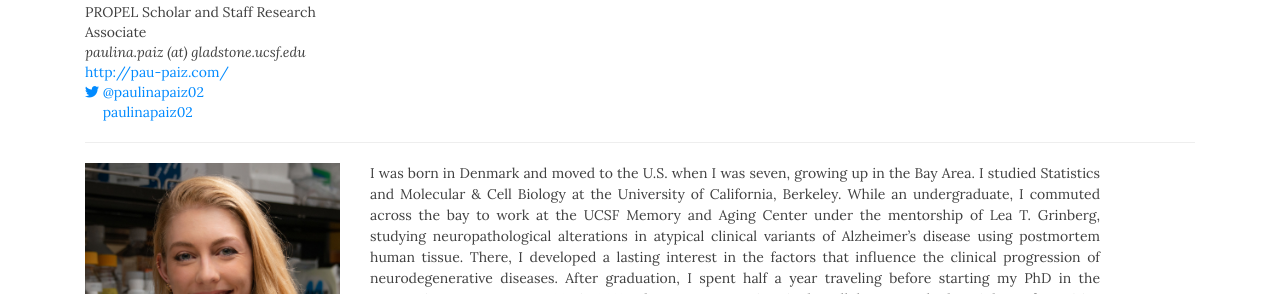
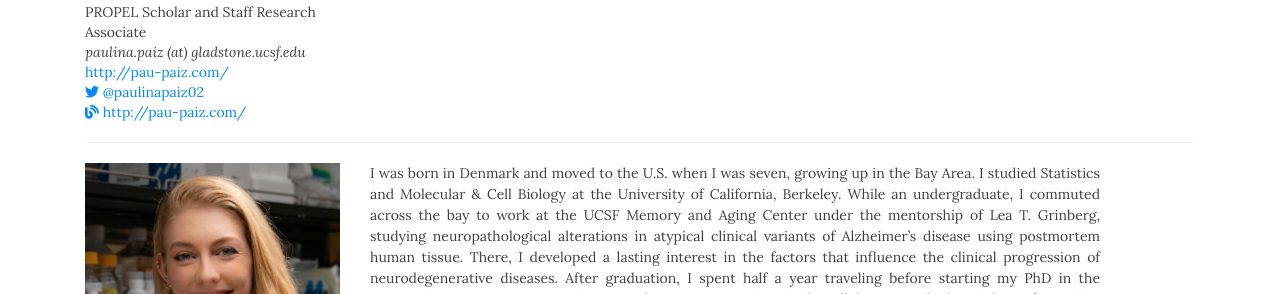
Before and after one commit to corceslab/corceslab.github.io, a Jekyll site: the page built from pages/Team.md, in a window 1280 px wide and 900 px high, scrolled down 2452 px. Shown: the part 157-451 px from the top of the window. Built offline with Jekyll 4.4.1, drawn with Linux system fonts in a browser that asks for light colours; nearby versions of some CDN libraries.

Commit message:
fix website link

```diff
--- a/pages/Team.md
+++ b/pages/Team.md
@@ -31,7 +31,7 @@ subtitle: Corces Lab Members
           <a href= "http://twitter.com/{{person.twitter}}"><span class="fab fa-twitter" aria-hidden="true"></span> @{{person.twitter}} </a> <br>
         {% endif %}
         {% if person.website %}
-          <a href= "{{person.website}}"><span class="fab fa-blog" aria-hidden="true"></span> {{person.twitter}} </a> <br>
+          <a href= "{{person.website}}"><span class="fas fa-blog" aria-hidden="true"></span> {{person.website}} </a> <br>
         {% endif %}
     </div>
     <div class="col-sm-8" style="text-align: justify">
```
